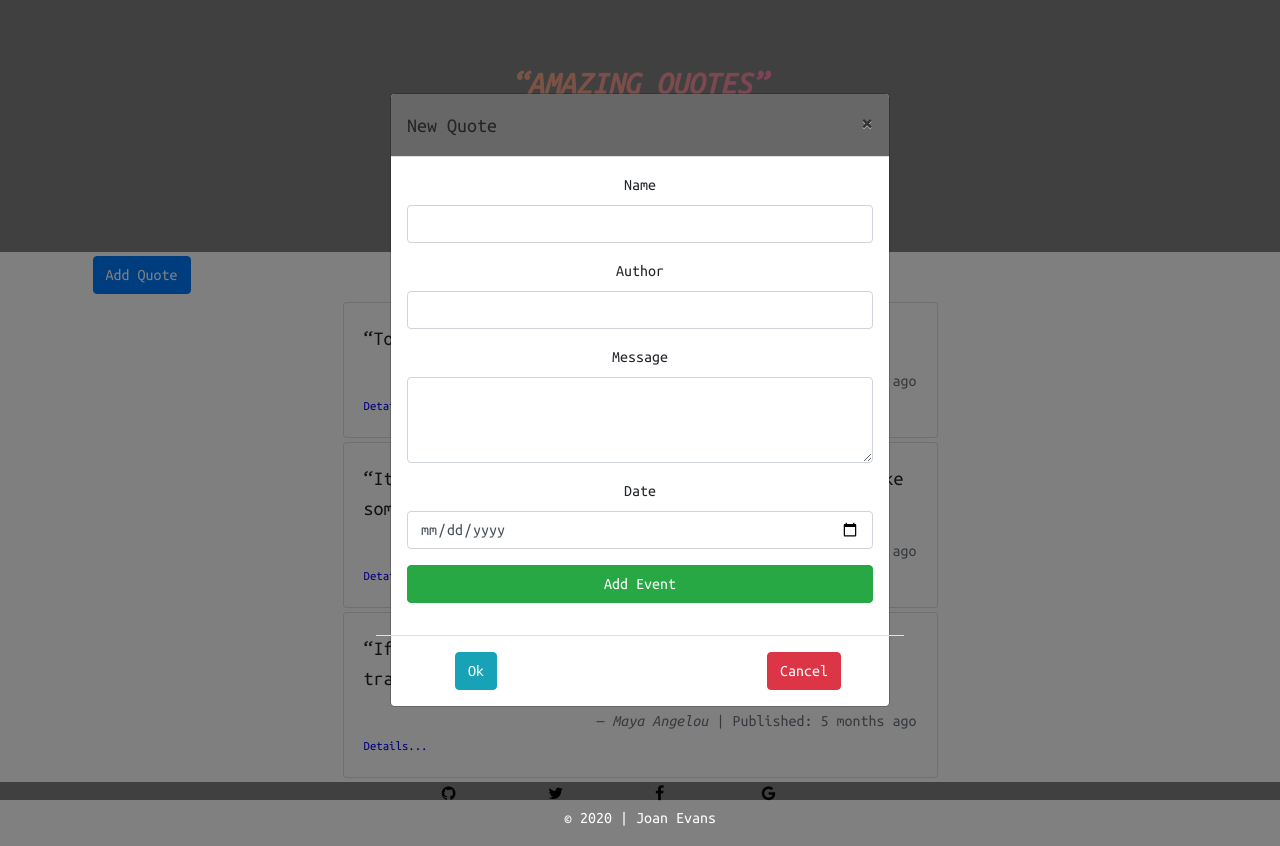
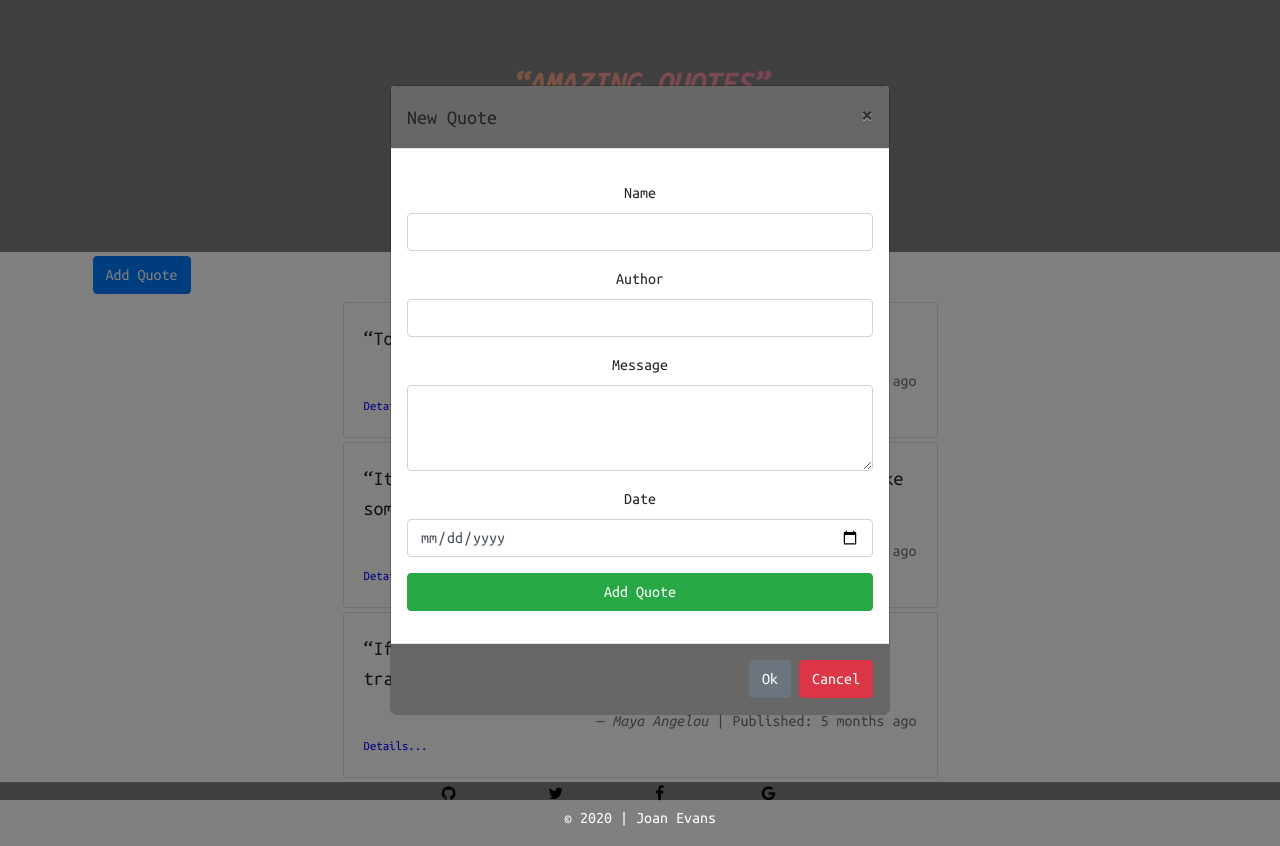
Before and after one commit to joanwanjiku/Quotes, an Angular app: page / in a window 1280 px wide. Both pictures are taken after a click on the button "Add Quote". Built offline with nearby package versions, Linux system fonts and the light colour scheme.

Commit message:
Added a success message for quote added successfully

```diff
--- a/src/app/add-quote/add-quote.component.css
+++ b/src/app/add-quote/add-quote.component.css
@@ -1,7 +1,8 @@
 .alCenter{
     text-align: center;
 }
-.modal-header{
+.modal-header,
+.modal-footer{
     background-color: rgb(104, 103, 103);
 }
 #staticLabel{
@@ -13,3 +14,8 @@
     margin: 0;
     padding: 0;
 }
+.success{
+    color: black;
+    background: rgba(0, 128, 0, 0.483);
+    font-size: 1rem;
+}
--- a/src/app/add-quote/add-quote.component.html
+++ b/src/app/add-quote/add-quote.component.html
@@ -12,8 +12,9 @@
             <span aria-hidden="true">&times;</span>
           </button>
         </div>
-        <form class="alCenter" #quoteForm = "ngForm" (ngSubmit)="onSubmit()">
+        <form class="alCenter" #quoteForm = "ngForm" (ngSubmit)="onSubmit();" >
             <div class="modal-body">
+                <p class="success">{{displayMsg}}</p>
                 <div class="form-group">
                     <label for="name">Name</label>
                     <input type="text" class="form-control" id="name" #name= "ngModel" name="name" minlength="6" [(ngModel)]="newQuote.name" required>
@@ -45,16 +46,12 @@
                     <input type="date" class="form-control" id="date" name="date" #date= "ngModel" [(ngModel)]="newQuote.date" required>
                 </div>
                 <div class="form-group">
-                    <button type="submit" class="btn btn-success btn-block">Add Event</button>
+                    <button type="submit" class="btn btn-success btn-block" (click)="success()">Add Quote</button>
                 </div>
             </div>
-            <div class="row modal-footer justify-content-between">
-                <div class="col-4">
-                    <button type="submit" class="btn btn-info" data-dismiss="modal">Ok</button>
-                </div>
-                <div class="col-4">
-                    <button type="button" class="btn btn-danger" data-dismiss="modal">Cancel</button>
-                </div>
+            <div class="modal-footer">
+                <button type="submit" class="btn btn-secondary" data-dismiss="modal">Ok</button>
+                <button type="button" class="btn btn-danger" data-dismiss="modal">Cancel</button>
             </div>
         </form>
       </div>
--- a/src/app/add-quote/add-quote.component.ts
+++ b/src/app/add-quote/add-quote.component.ts
@@ -8,6 +8,7 @@ import { Quote } from '../models/quote';
 })
 export class AddQuoteComponent implements OnInit {
 
+  displayMsg: string;
   @Output() addQuote: EventEmitter<any> = new EventEmitter<any>()
   newQuote: Quote;
   constructor() {
@@ -15,8 +16,12 @@ export class AddQuoteComponent implements OnInit {
   }
 
   onSubmit(){
-    this.addQuote.emit(this.newQuote)
+    this.addQuote.emit(this.newQuote);
   }
+  success(){
+    this.displayMsg = 'Quote Added Successfully!!'
+  }
+
   ngOnInit(): void {
   }
 
--- a/src/app/quote-details/quote-details.component.html
+++ b/src/app/quote-details/quote-details.component.html
@@ -3,7 +3,7 @@
     <div class="row">
         <div class="col-sm-4">
             <i class="fa fa-thumbs-o-up text-success" aria-hidden="true"  (click)="addLike()"></i> {{quote.upvotes}}
-            <i class="fa fa-thumbs-o-up text-danger ml-3" aria-hidden="true"  (click)="addDislike()"></i> {{quote.downvotes}}
+            <i class="fa fa-thumbs-o-down text-danger ml-3" aria-hidden="true"  (click)="addDislike()"></i> {{quote.downvotes}}
         </div>
         <div class=" col-sm-4 offset-sm-4 text-right">
             <button class="del btn btn-sm btn-danger" (click)="deleteQuote(true)">Delete</button>
```
